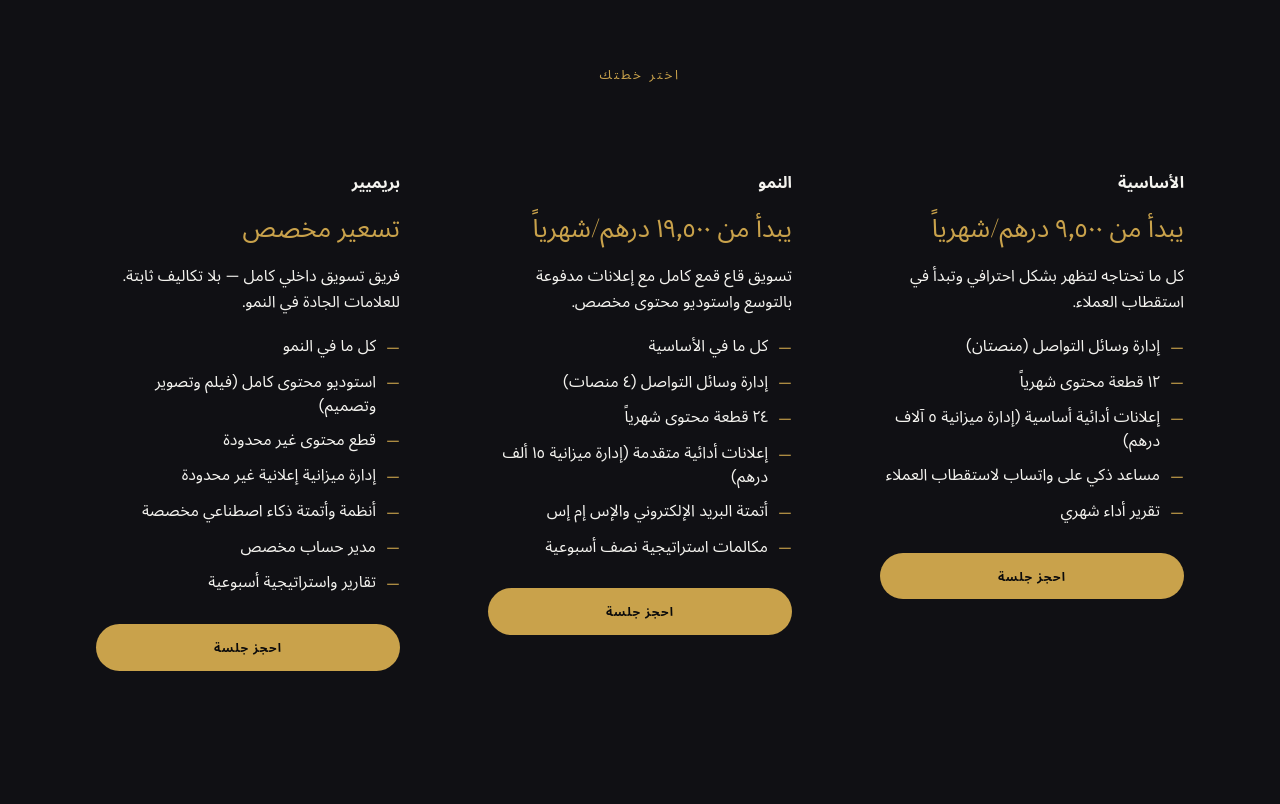
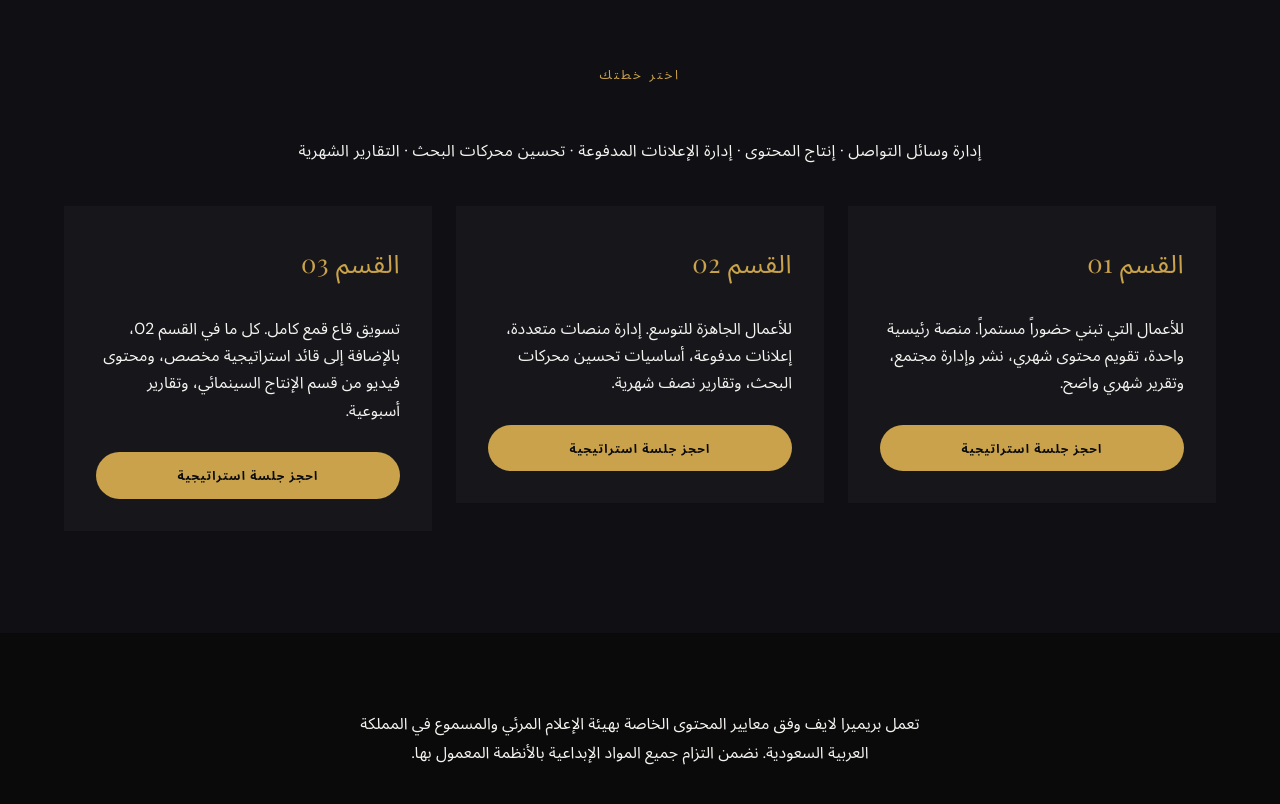
Before and after one commit to shareef6907/premieralive, a Next.js app: page /ar/marketing in a window 1280 px wide. Shown: the part 1920-2724 px from the top of the page. Built offline with nearby package versions, Linux system fonts and the light colour scheme; a web font is replaced by a local one.

Commit message:
fix: remove all invented prices; tagline, tier labels, and tier content now from briefing exactly; capability strip added to /marketing plans section

```diff
--- a/src/app/[locale]/marketing/page.tsx
+++ b/src/app/[locale]/marketing/page.tsx
@@ -13,6 +13,8 @@ export const metadata: Metadata = {
     },
   },
 }
+
+// Briefing-exact copy only — no invented content
 
 const HOW_IT_WORKS = [
   {
@@ -48,7 +50,7 @@ const HOW_IT_WORKS = [
   {
     en: 'Scale or Pause',
     ar: 'التوسيع أو الإيقاف',
-    descEn: 'When something works, we scale it. When it doesn\'t, we stop it fast. No contracts that lock you in.',
+    descEn: "When something works, we scale it. When it doesn't, we stop it fast. No contracts that lock you in.",
     descAr: 'حين ينجح شيء، نوسّعه. وحين لا ينجح، نوقفه بسرعة. لا عقود تُقيّدك.',
   },
 ]
@@ -92,81 +94,29 @@ const CAPABILITIES = [
   },
 ]
 
+// Tier card content from briefing EXACTLY
+
 const TIERS = [
   {
     id: 'essential',
-    labelEn: 'Essential',
-    labelAr: 'الأساسية',
-    priceEn: 'From AED 9,500/month',
-    priceAr: 'يبدأ من ٩٫٥٠٠ درهم/شهرياً',
-    taglineEn: 'Everything you need to show up professionally and start generating leads.',
-    taglineAr: 'كل ما تحتاجه لتظهر بشكل احترافي وتبدأ في استقطاب العملاء.',
-    itemsEn: [
-      'Social media management (2 platforms)',
-      '12 pieces of content per month',
-      'Basic performance ads (AED 5K budget managed)',
-      'WhatsApp AI lead assistant',
-      'Monthly performance report',
-    ],
-    itemsAr: [
-      'إدارة وسائل التواصل (منصتان)',
-      '١٢ قطعة محتوى شهرياً',
-      'إعلانات أدائية أساسية (إدارة ميزانية ٥ آلاف درهم)',
-      'مساعد ذكي على واتساب لاستقطاب العملاء',
-      'تقرير أداء شهري',
-    ],
+    labelEn: 'ESSENTIAL',
+    labelAr: 'القسم 01',
+    taglineEn: 'For businesses building a consistent presence. One primary platform, a monthly content calendar, publishing and community management, and a clear monthly report.',
+    taglineAr: 'للأعمال التي تبني حضوراً مستمراً. منصة رئيسية واحدة، تقويم محتوى شهري، نشر وإدارة مجتمع، وتقرير شهري واضح.',
   },
   {
     id: 'growth',
-    labelEn: 'Growth',
-    labelAr: 'النمو',
-    priceEn: 'From AED 19,500/month',
-    priceAr: 'يبدأ من ١٩٫٥٠٠ درهم/شهرياً',
-    taglineEn: 'Full-funnel marketing with paid ads at scale and a dedicated content studio.',
-    taglineAr: 'تسويق قاع قمع كامل مع إعلانات مدفوعة بالتوسع واستوديو محتوى مخصص.',
-    itemsEn: [
-      'Everything in Essential',
-      'Social media management (4 platforms)',
-      '24 pieces of content per month',
-      'Advanced performance ads (AED 15K budget managed)',
-      'Email & SMS automation',
-      'Bi-weekly strategy calls',
-    ],
-    itemsAr: [
-      'كل ما في الأساسية',
-      'إدارة وسائل التواصل (٤ منصات)',
-      '٢٤ قطعة محتوى شهرياً',
-      'إعلانات أدائية متقدمة (إدارة ميزانية ١٥ ألف درهم)',
-      'أتمتة البريد الإلكتروني والإس إم إس',
-      'مكالمات استراتيجية نصف أسبوعية',
-    ],
+    labelEn: 'GROWTH',
+    labelAr: 'القسم 02',
+    taglineEn: 'For businesses ready to scale. Multi-platform management, paid ads, SEO foundations, and reporting twice a month.',
+    taglineAr: 'للأعمال الجاهزة للتوسع. إدارة منصات متعددة، إعلانات مدفوعة، أساسيات تحسين محركات البحث، وتقارير نصف شهرية.',
   },
   {
     id: 'premier',
-    labelEn: 'Premier',
-    labelAr: 'بريميير',
-    priceEn: 'Custom pricing',
-    priceAr: 'تسعير مخصص',
-    taglineEn: 'A full in-house marketing team — without the overhead. For brands that are serious about growth.',
-    taglineAr: 'فريق تسويق داخلي كامل — بلا تكاليف ثابتة. للعلامات الجادة في النمو.',
-    itemsEn: [
-      'Everything in Growth',
-      'Full content studio (film, photo, design)',
-      'Unlimited content pieces',
-      'Unlimited ad budget managed',
-      'Custom AI systems & automations',
-      'Dedicated account manager',
-      'Weekly reporting & strategy',
-    ],
-    itemsAr: [
-      'كل ما في النمو',
-      'استوديو محتوى كامل (فيلم وتصوير وتصميم)',
-      'قطع محتوى غير محدودة',
-      'إدارة ميزانية إعلانية غير محدودة',
-      'أنظمة وأتمتة ذكاء اصطناعي مخصصة',
-      'مدير حساب مخصص',
-      'تقارير واستراتيجية أسبوعية',
-    ],
+    labelEn: 'PREMIER',
+    labelAr: 'القسم 03',
+    taglineEn: 'Full-funnel marketing. Everything in Growth, plus a dedicated strategy lead, video content from our Cinematic Production division, and weekly reporting.',
+    taglineAr: 'تسويق قاع قمع كامل. كل ما في القسم 02، بالإضافة إلى قائد استراتيجية مخصص، ومحتوى فيديو من قسم الإنتاج السينمائي، وتقارير أسبوعية.',
   },
 ]
 
@@ -249,8 +199,8 @@ export default async function MarketingPage({
           letterSpacing: '0.01em', marginBottom: '1.5rem',
         }}>
           {isArabic
-            ? 'نبني تسويقاً يعمل فعلاً — استراتيجي ومبدع ومبني لزيادة التحويل.'
-            : 'We build marketing that actually works — strategic, creative, and built to convert.'}
+            ? 'نصنع تسويقاً يُضاعف العائدات شهراً بعد شهر.'
+            : 'Growth that compounds, month after month.'}
         </h1>
         <p style={{
           fontFamily: 'var(--font-body)', fontSize: 'var(--body)',
@@ -367,7 +317,7 @@ export default async function MarketingPage({
         </div>
       </section>
 
-      {/* Plans */}
+      {/* Plans — capability strip + three tier cards */}
       <section id="essential" style={{
         background: 'var(--color-bg-elevated)',
         padding: 'clamp(4rem, 8vw, 7rem) clamp(1.25rem, 5vw, 4rem)',
@@ -381,6 +331,22 @@ export default async function MarketingPage({
           }}>
             {plansLabel}
           </p>
+
+          {/* Capability strip — briefing-exact */}
+          <p style={{
+            fontFamily: 'var(--font-body)',
+            fontSize: 'var(--body-sm)',
+            color: 'var(--color-text-dim)',
+            textAlign: 'center',
+            marginBottom: '2.5rem',
+            letterSpacing: '0.02em',
+          }}>
+            {isArabic
+              ? 'إدارة وسائل التواصل · إنتاج المحتوى · إدارة الإعلانات المدفوعة · تحسين محركات البحث · التقارير الشهرية'
+              : 'Social Media Management · Content Creation · Paid Ads Management · SEO · Monthly Reporting'}
+          </p>
+
+          {/* Three tier cards */}
           <div style={{
             display: 'grid',
             gridTemplateColumns: 'repeat(auto-fill, minmax(300px, 1fr))',
@@ -393,7 +359,7 @@ export default async function MarketingPage({
                 id={tier.id}
                 style={{
                   padding: '2rem',
-                  background: 'var(--color-card)',
+                  background: '#16161B',
                   border: '1px solid var(--color-card-border)',
                   borderRadius: 'var(--radius)',
                   display: 'flex',
@@ -401,44 +367,21 @@ export default async function MarketingPage({
                   gap: '1.25rem',
                 }}
               >
-                <div>
                 <p style={{
-                    fontFamily: 'var(--font-body)', fontWeight: 600,
-                    fontSize: 'var(--body)', color: 'var(--color-text)',
-                    marginBottom: '0.25rem',
+                  fontFamily: 'var(--font-display)',
+                  fontSize: 'clamp(1.25rem, 2vw, 1.75rem)',
+                  color: '#C9A24B',
+                  letterSpacing: '0.02em',
+                  marginBottom: '0.5rem',
                 }}>
                   {isArabic ? tier.labelAr : tier.labelEn}
                 </p>
                 <p style={{
-                    fontFamily: 'var(--font-display)',
-                    fontSize: 'clamp(1.25rem, 2vw, 1.75rem)',
-                    color: 'var(--color-gold)',
-                    marginBottom: '0.75rem',
-                  }}>
-                    {isArabic ? tier.priceAr : tier.priceEn}
-                  </p>
-                  <p style={{
                   fontFamily: 'var(--font-body)', fontSize: 'var(--body-sm)',
-                    color: 'var(--color-text-dim)', lineHeight: 1.6,
+                  color: 'var(--color-text-dim)', lineHeight: 1.7,
                 }}>
                   {isArabic ? tier.taglineAr : tier.taglineEn}
                 </p>
-                </div>
-                <ul style={{
-                  listStyle: 'none', padding: 0, margin: 0,
-                  display: 'flex', flexDirection: 'column', gap: '0.625rem',
-                }}>
-                  {(isArabic ? tier.itemsAr : tier.itemsEn).map((item, i) => (
-                    <li key={i} style={{
-                      display: 'flex', alignItems: 'flex-start', gap: '0.625rem',
-                      fontFamily: 'var(--font-body)', fontSize: 'var(--body-sm)',
-                      color: 'var(--color-text-dim)', lineHeight: 1.5,
-                    }}>
-                      <span style={{ color: 'var(--color-gold)', flexShrink: 0, marginTop: '0.1em' }}>—</span>
-                      {item}
-                    </li>
-                  ))}
-                </ul>
                 <a
                   href={whatsappUrl}
                   target="_blank"
@@ -446,14 +389,14 @@ export default async function MarketingPage({
                   style={{
                     display: 'inline-flex', alignItems: 'center', justifyContent: 'center', gap: '0.4rem',
                     padding: '0.75rem 1.5rem',
-                    background: 'var(--color-gold)', color: '#0A0A0B',
+                    background: '#C9A24B', color: '#0A0A0B',
                     fontFamily: 'var(--font-display)', fontSize: '0.75rem',
                     letterSpacing: '0.1em', textDecoration: 'none',
                     borderRadius: '9999px', fontWeight: 700,
                     marginTop: '0.5rem',
                   }}
                 >
-                  {isArabic ? 'احجز جلسة' : 'BOOK A CALL'}
+                  {isArabic ? 'احجز جلسة استراتيجية' : 'BOOK A STRATEGY SESSION'}
                 </a>
               </div>
             ))}
@@ -461,7 +404,7 @@ export default async function MarketingPage({
         </div>
       </section>
 
-      {/* Compliance block */}
+      {/* Compliance block — briefing-exact */}
       <section style={{
         padding: 'clamp(3rem, 6vw, 5rem) clamp(1.25rem, 5vw, 4rem)',
         maxWidth: '80rem', margin: '0 auto',
@@ -474,7 +417,7 @@ export default async function MarketingPage({
         }}>
           {isArabic
             ? 'تعمل بريميرا لايف وفق معايير المحتوى الخاصة بهيئة الإعلام المرئي والمسموع في المملكة العربية السعودية. نضمن التزام جميع المواد الإبداعية بالأنظمة المعمول بها.'
-            : 'Premiera Live operates in compliance with Saudi Arabia\'s Saudi Media Quality Certification requirements. All creative materials are reviewed to meet regulatory standards.'}
+            : "Premiera Live operates in compliance with Saudi Arabia's advertising and content regulations. All creative materials are reviewed to meet regulatory standards before publishing."}
         </p>
       </section>
 
--- a/src/components/sections/DivisionsSection.tsx
+++ b/src/components/sections/DivisionsSection.tsx
@@ -31,29 +31,13 @@ const CAPABILITY_SLUGS = {
 
 // Marketing tiers use anchor links, not service slugs
 const MARKETING_SLUGS = ['essential', 'growth', 'premier'] as const
-const MARKETING_TIERS = [
-  {
-    id: 'essential',
-    labelEn: 'Essential',
-    labelAr: 'الأساسية',
-    lineEn: 'From AED 9,500/month',
-    lineAr: 'يبدأ من ٩٫٥٠٠ درهم/شهرياً',
-  },
-  {
-    id: 'growth',
-    labelEn: 'Growth',
-    labelAr: 'النمو',
-    lineEn: 'From AED 19,500/month',
-    lineAr: 'يبدأ من ١٩٫٥٠٠ درهم/شهرياً',
-  },
-  {
-    id: 'premier',
-    labelEn: 'Premier',
-    labelAr: 'بريميير',
-    lineEn: 'Custom pricing',
-    lineAr: 'تسعير مخصص',
-  },
-]
+// Tiers use anchor links to /marketing#essential|#growth|#premier
+// Tier content (descriptions, capabilities, prices) lives on /marketing page
+const MARKETING_TIER_LINKS = [
+  { id: 'essential', labelEn: 'Essential',  labelAr: 'القسم 01' },
+  { id: 'growth',     labelEn: 'Growth',      labelAr: 'القسم 02' },
+  { id: 'premier',   labelEn: 'Premier',     labelAr: 'القسم 03' },
+] as const
 
 const DIVISIONS = [
   {
@@ -80,13 +64,13 @@ const DIVISIONS = [
     id: 'marketing',
     nameEn: 'MARKETING SERVICES',
     nameAr: 'خدمات التسويق',
-    lineEn: 'We build marketing that actually works.',
-    lineAr: 'نبني تسويقاً يعمل فعلاً.',
+    lineEn: 'Growth that compounds, month after month.',
+    lineAr: 'نصنع تسويقاً يُضاعف العائدات شهراً بعد شهر.',
     image: IMAGES.pillarAiGrowth,
   },
 ]
 
-function MarketingTierLink({ tier, locale, isArabic }: { tier: typeof MARKETING_TIERS[0]; locale: string; isArabic: boolean }) {
+function MarketingTierLink({ tier, locale, isArabic }: { tier: typeof MARKETING_TIER_LINKS[number]; locale: string; isArabic: boolean }) {
   const href = `/${locale}/marketing#${tier.id}`
   return (
     <li style={{
@@ -116,7 +100,7 @@ function MarketingTierLink({ tier, locale, isArabic }: { tier: typeof MARKETING_
           fontSize: 'var(--body-sm)',
           color: 'var(--color-gold)',
         }}>
-          {isArabic ? tier.lineAr : tier.lineEn}
+          {isArabic ? 'طالع التفاصيل ←' : 'See details →'}
         </span>
       </a>
     </li>
@@ -217,7 +201,7 @@ function DivisionHalf({ division }: { division: typeof DIVISIONS[0] }) {
               </li>
             )
           })}
-          {isMarketing && MARKETING_TIERS.map((tier) => (
+          {isMarketing && MARKETING_TIER_LINKS.map((tier) => (
             <MarketingTierLink key={tier.id} tier={tier} locale={locale} isArabic={isArabic} />
           ))}
         </ul>
```
Lines whose indentation alone changed are shown as unchanged.
